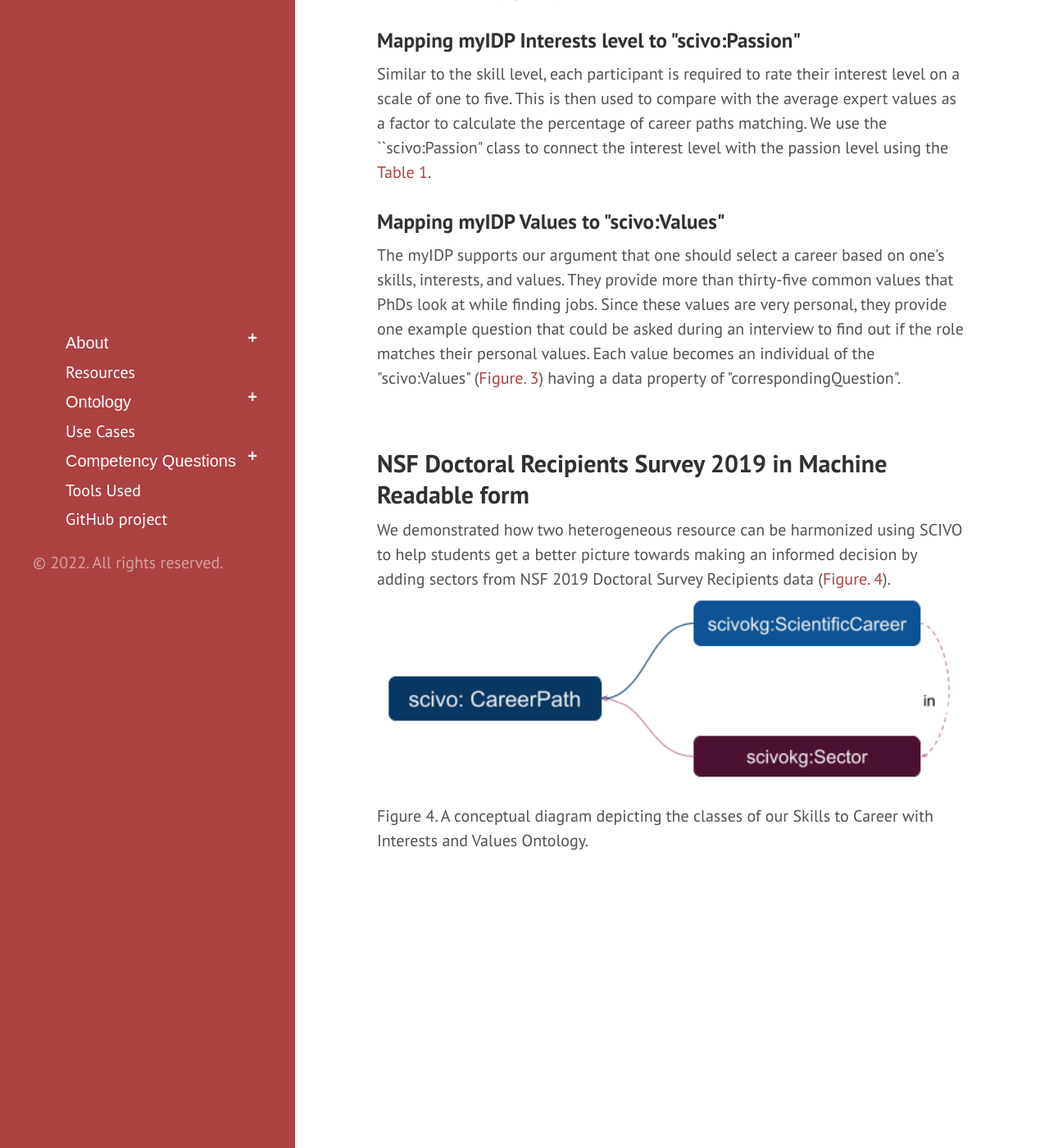
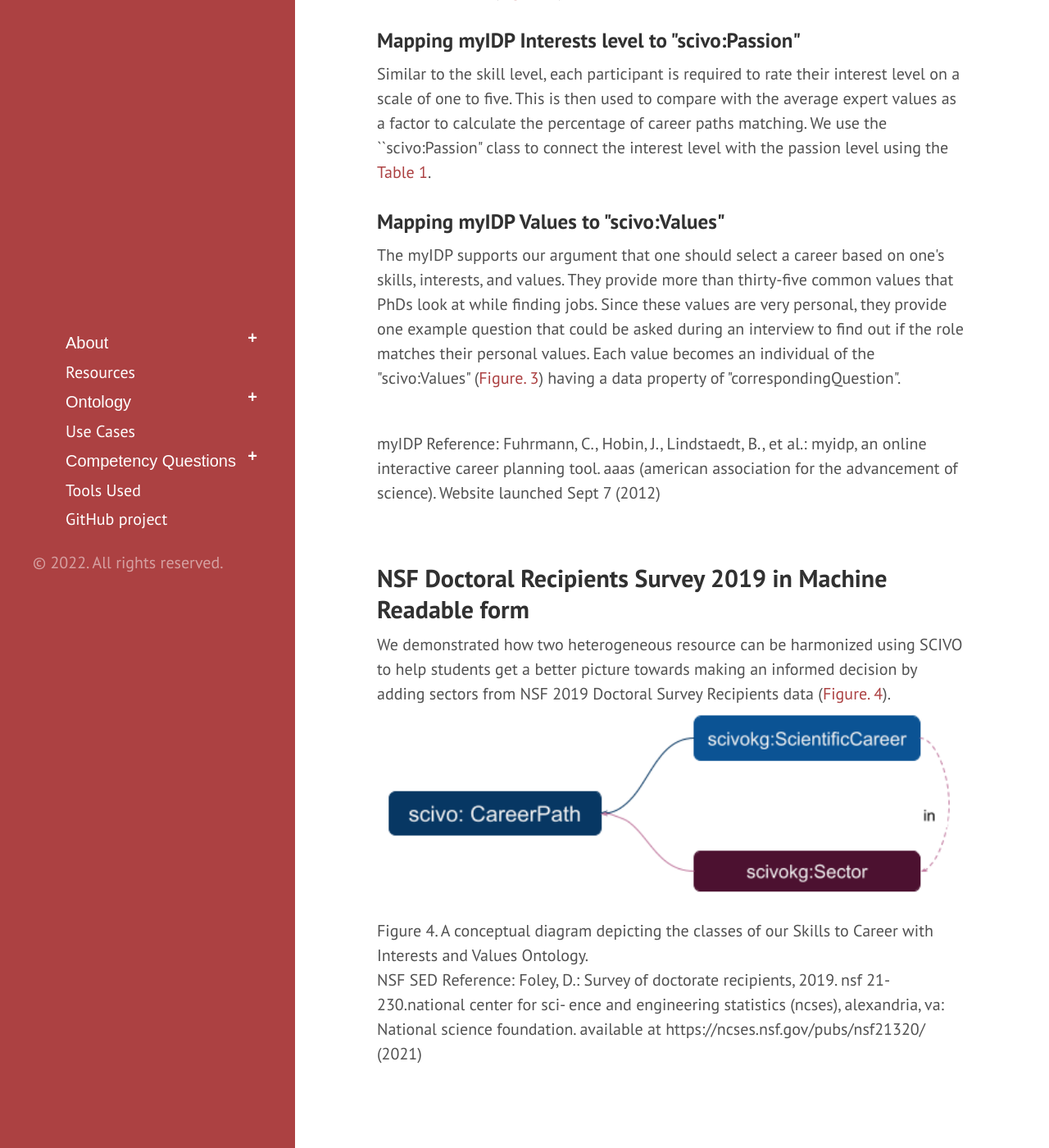
Before and after one commit to tetherless-world/sciv-ontology, a Jekyll site: the page built from usecase.md, in a window 1280 px wide and 1400 px high, scrolled down 3258 px. Shown: the whole window at 82% size. Built offline with Jekyll 4.4.1, drawn with Linux system fonts in a browser that asks for light colours; Markdown is read by kramdown in place of the engine named in the settings.

Commit message:
Update usecase.md
Added myIDP and NSF ref

```diff
--- a/usecase.md
+++ b/usecase.md
@@ -97,6 +97,13 @@ All the thirty-five plus interests discussed in myIDP become direct subclasses o
 
 
 <br>
+
+<p>myIDP Reference: Fuhrmann, C., Hobin, J., Lindstaedt, B., et al.: myidp, an online interactive career
+planning tool. aaas (american association for the advancement of science). Website
+launched Sept 7 (2012) </p>
+
+<br>
+
 <h2 id="nsf"> NSF Doctoral Recipients Survey 2019 in Machine Readable form </h2>
 
  We demonstrated how two heterogeneous resource can be harmonized using SCIVO to help students get a better picture towards making an informed decision by adding sectors from NSF 2019 Doctoral Survey Recipients data (<a href="#fig4">Figure. 4</a>).
@@ -105,5 +112,8 @@ All the thirty-five plus interests discussed in myIDP become direct subclasses o
 <img src="../images/nsf_scivo.png" style="width:100%; height:100%"/>
   <caption id="fig4">Figure 4. A conceptual diagram depicting the classes of our Skills to Career with Interests and Values Ontology.</caption>
 
+<p>NSF SED Reference: Foley, D.: Survey of doctorate recipients, 2019. nsf 21-230.national center for sci-
+ence and engineering statistics (ncses), alexandria, va: National science foundation.
+available at https://ncses.nsf.gov/pubs/nsf21320/ (2021)</p>
 
 </content>
```
